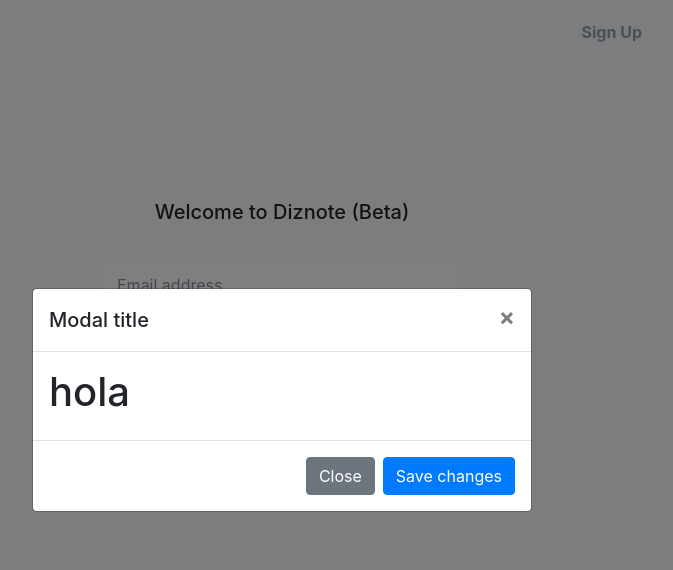
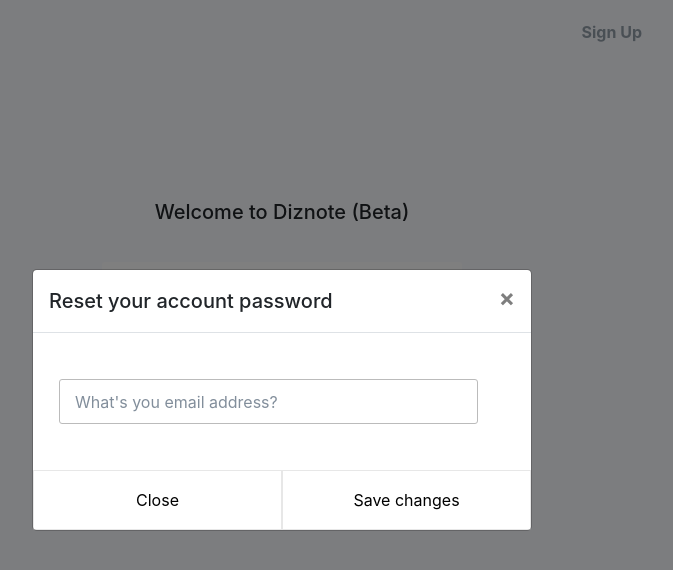
Before and after one commit to Miguelanggelo7/diznoLocal, an Electron app: page src/login.html in a window 800 px wide. Both pictures are taken after a click on the link "Forgot password". Shown: the whole page, without its empty margins (118-791 px from the left). Drawn offline with nearby package versions, Linux system fonts and the light colour scheme; no server answers.

Commit message:
modal listo

```diff
--- a/src/login.html
+++ b/src/login.html
@@ -30,18 +30,18 @@
     <div class="modal-dialog modal-dialog-centered" role="document">
       <div class="modal-content">
         <div class="modal-header">
-          <h5 class="modal-title" id="exampleModalLongTitle">Modal title</h5>
+          <h5 class="modal-title" id="exampleModalLongTitle">Reset your account password</h5>
           <button type="button" class="close" data-dismiss="modal" aria-label="Close">
             <span aria-hidden="true">&times;</span>
           </button>
         </div>
         <div class="modal-body">
-          <h1>hola</h1>
+          <input type="email" class="input-form" id="forgot-email" placeholder="What's you email address?">
         </div>
-        <div class="modal-footer">
-          <button type="button" class="btn btn-secondary" data-dismiss="modal">Close</button>
-          <button type="button" class="btn btn-primary">Save changes</button>
-        </div>
+          <div class="flex-div">
+            <button type="button" class="button-modal-forgot" data-dismiss="modal">Close</button>
+            <button type="button" class="button-modal-forgot" id="save-change-pswd" >Save changes</button>
+          </div>
       </div>
     </div>
   </div>
--- a/src/style.css
+++ b/src/style.css
@@ -259,6 +259,34 @@
     text-decoration: none;
 }
 
+#forgot-email {
+    margin: auto;
+
+    overflow: hidden;
+    border: solid 1px;
+    border-color: #bbb;
+    margin-top: 30px;
+    margin-bottom: 30px;
+    margin-right: 10px;
+    margin-left: 10px;
+}
+
+.button-modal-forgot{
+    background-color: transparent;
+    border: solid 1px;
+    border-color: rgba(187, 187, 187, 0.356);
+    width: 50%;
+    height: 60px;
+}
+
+.button-modal-forgot:hover{
+    background-color: rgba(187, 187, 187, 0.356);
+}
+
+.flex-div{
+    display: inline-flex;
+}
+
 #reset-pswd{
     background-color: transparent;
     margin-top: 30px;
```
